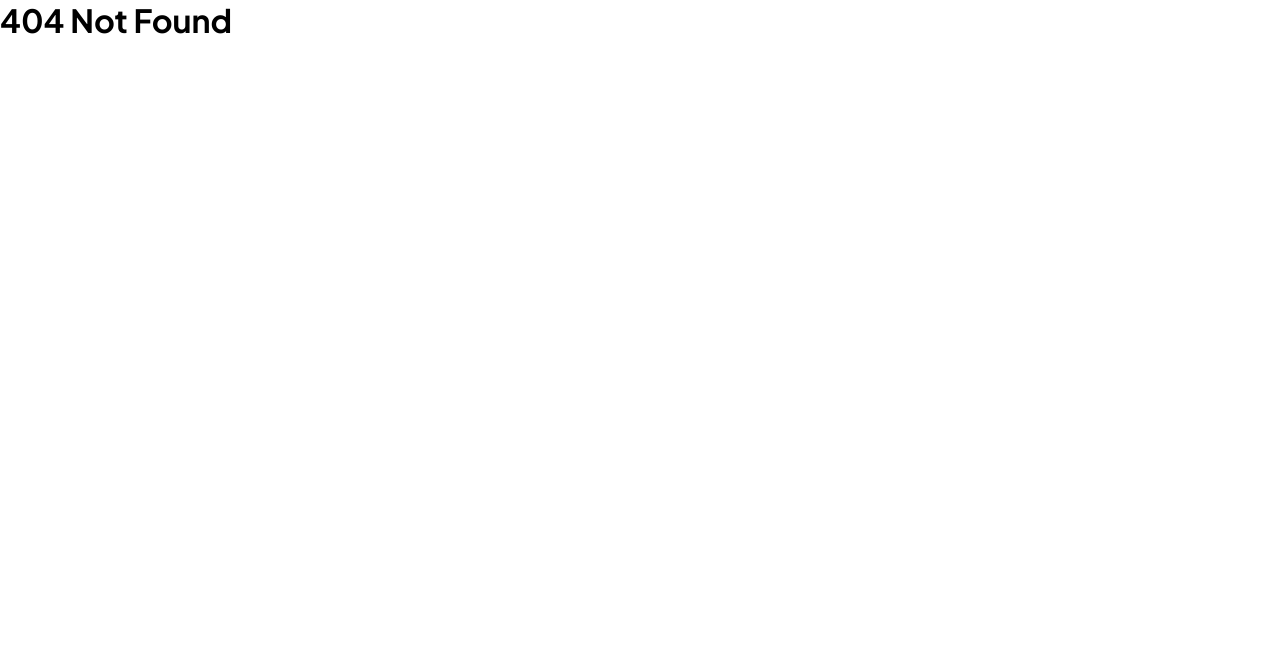
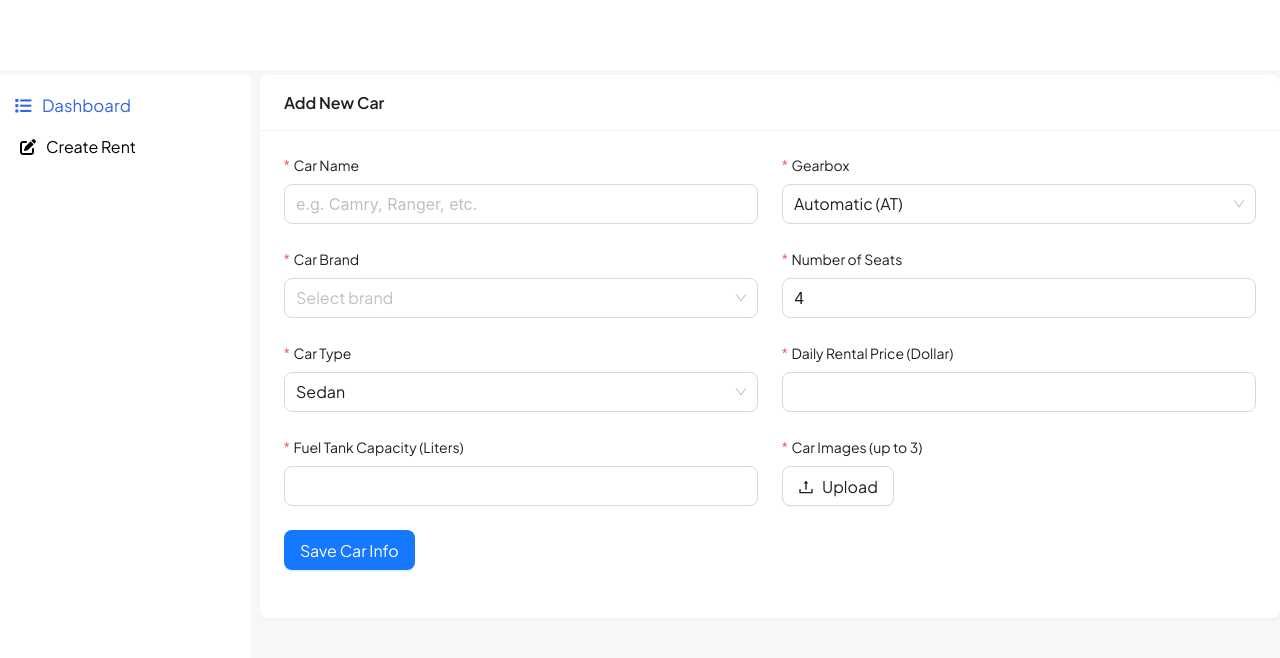
Before and after one commit to ncbachhhh/X35-FE, a React (Create React App) app: page /admin/create-rent in a window 1280 px wide. Before the commit this address had no page. Shown: the top 658 px of the page. Built offline with nearby package versions, Linux system fonts and the light colour scheme.

Commit message:
update create rent car

```diff
--- a/src/App.js
+++ b/src/App.js
@@ -13,6 +13,7 @@ import { AuthProvider } from "./contexts/auth.context.js";
 import VerifyEmail from "./pages/VerifyEmail/VerifyEmail.jsx";
 import LayoutAdmin from "./components/layouts/LayoutAdmin.jsx";
 import HomeAdmin from "./pages/Admin/HomeAdmin/HomeAdmin.jsx";
+import CreateRent from "./pages/Admin/CreateRent/CreateRent.jsx";
 
 function App() {
   return (
@@ -49,6 +50,7 @@ function App() {
 
             <Route path="/admin" element={<LayoutAdmin />} >
               <Route path="" element={<HomeAdmin />} />
+              <Route path="create-rent" element={<CreateRent />} />
             </Route>
 
             <Route path="*" element={<h1>404 Not Found</h1>} />
--- a/src/components/layouts/LayoutAdmin.jsx
+++ b/src/components/layouts/LayoutAdmin.jsx
@@ -1,13 +1,14 @@
-import React from 'react'
+import React, { useState } from 'react'
 import HeaderAdmin from './HeaderAdmin/HeaderAdmin'
 import { Outlet } from 'react-router-dom'
 import SidebarAdmin from './SidebarAdmin/SidebarAdmin'
 
 export default function LayoutAdmin() {
+  const [page, setPage] = useState(1);
   return (
     <>
         <HeaderAdmin />
-        <SidebarAdmin />
+        <SidebarAdmin page={page} setPage={setPage}/>
         <Outlet />
     </>
   )
--- a/src/components/layouts/SidebarAdmin/SidebarAdmin.css
+++ b/src/components/layouts/SidebarAdmin/SidebarAdmin.css
@@ -1,8 +1,20 @@
 .sidebar-admin-container {
   position: fixed;
-  top: calc(70px + 1px);
+  top: calc(70px + 5px);
   left: 0;
-  height: calc(100vh - 70px - 1px);
+  height: calc(100vh - 70px - 5px);
   width: 250px;
   background-color: white;
+  display: flex;
+  flex-direction: column;
+  padding: 20px;
+  z-index: 1000;
+  gap: 20px;
 }
+
+.sidebar-admin-item {
+  display: flex;
+  gap: 10px;
+  align-items: center;
+  cursor: pointer;
+}
--- a/src/components/layouts/SidebarAdmin/SidebarAdmin.jsx
+++ b/src/components/layouts/SidebarAdmin/SidebarAdmin.jsx
@@ -1,6 +1,23 @@
 import React from "react";
 import "./SidebarAdmin.css";
+import { useNavigate } from "react-router-dom";
 
-export default function SidebarAdmin() {
-  return <div className="sidebar-admin-container">SidebarAdmin</div>;
+export default function SidebarAdmin({ page, setPage }) {
+  const navigate = useNavigate();
+  const handleClick = (page, link) => {
+    setPage(page);
+    navigate(link);
+  };
+  return (
+    <div className="sidebar-admin-container">
+      <div className="sidebar-admin-item" style={{ color: page === 1 ? "#3563E9" : "#000", scale: page === 1 && "1.05" }} onClick={() => handleClick(1, '/admin')}>
+        <i className="fa-solid fa-list"></i>
+        <span className="sidebar-admin-title">Dashboard</span>
+      </div>
+      <div className="sidebar-admin-item" style={{ color: page === 2 ? "#3563E9" : "#000", scale: page === 2 && "1.05" }} onClick={() => handleClick(2, '/admin/create-rent')}>
+        <i class="fa-solid fa-pen-to-square"></i>
+        <span>Create Rent</span>
+      </div>
+    </div>
+  );
 }
--- /dev/null
+++ b/src/pages/Admin/CreateRent/CreateRent.jsx
@@ -0,0 +1,102 @@
+import React from "react";
+import "./CreateRent.css";
+import { Form, Input, InputNumber, Select, Upload, Button, message, Card, Row, Col } from "antd";
+import { UploadOutlined } from "@ant-design/icons";
+import { Option } from "antd/es/mentions";
+
+export default function CreateRent() {
+  const [form] = Form.useForm();
+
+  const handleFinish = (values) => {
+    console.log("Form data:", values);
+    message.success("Submitted successfully!");
+  };
+
+  const normFile = (e) => {
+    if (Array.isArray(e)) {
+      return e;
+    }
+    return e?.fileList;
+  };
+
+  return (
+    <div className="outlet-admin create-rent-container">
+      <Card title="Add New Car" bordered={false}>
+        <Form
+          form={form}
+          layout="vertical"
+          onFinish={handleFinish}
+          initialValues={{
+            seat: 4,
+            type: "Sedan",
+            gearbox: "AT",
+          }}
+        >
+          <Row gutter={24}>
+            {/* Left Column */}
+            <Col span={12}>
+              <Form.Item label="Car Name" name="name" rules={[{ required: true, message: "Please enter the car name!" }]}>
+                <Input size="large" placeholder="e.g. Camry, Ranger, etc." />
+              </Form.Item>
+
+              <Form.Item label="Car Brand" name="brand" rules={[{ required: true, message: "Please select the car brand!" }]}>
+                <Select size="large" placeholder="Select brand">
+                  <Option value="Toyota">Toyota</Option>
+                  <Option value="Ford">Ford</Option>
+                  <Option value="Mercedes">Mercedes</Option>
+                  <Option value="Honda">Honda</Option>
+                  <Option value="BMW">BMW</Option>
+                </Select>
+              </Form.Item>
+
+              <Form.Item label="Car Type" name="type" rules={[{ required: true, message: "Please select car type!" }]}>
+                <Select size="large" placeholder="Select car type">
+                  <Option value="Sedan">Sedan</Option>
+                  <Option value="SUV">SUV</Option>
+                  <Option value="Truck">Truck</Option>
+                  <Option value="Hatchback">Hatchback</Option>
+                </Select>
+              </Form.Item>
+
+              <Form.Item label="Fuel Tank Capacity (Liters)" name="tank" rules={[{ required: true, message: "Please enter tank capacity!" }]}>
+                <InputNumber size="large" min={1} max={100} style={{ width: "100%" }} />
+              </Form.Item>
+            </Col>
+
+            {/* Right Column */}
+            <Col span={12}>
+              <Form.Item label="Gearbox" name="gearbox" rules={[{ required: true, message: "Please select gearbox type!" }]}>
+                <Select size="large">
+                  <Option value="AT">Automatic (AT)</Option>
+                  <Option value="MT">Manual (MT)</Option>
+                </Select>
+              </Form.Item>
+
+              <Form.Item label="Number of Seats" name="seat" rules={[{ required: true, message: "Please enter seat count!" }]}>
+                <InputNumber size="large" min={2} max={50} style={{ width: "100%" }} />
+              </Form.Item>
+
+              <Form.Item label="Daily Rental Price (Dollar)" name="price" rules={[{ required: true, message: "Please enter rental price!" }]}>
+                <InputNumber size="large" min={100000} step={10000} style={{ width: "100%" }} formatter={(value) => `${value}`.replace(/\B(?=(\d{3})+(?!\d))/g, ",")} />
+              </Form.Item>
+
+              <Form.Item label="Car Images (up to 3)" name="image" valuePropName="fileList" getValueFromEvent={normFile} rules={[{ required: true, message: "Please upload images!" }]}>
+                <Upload name="image" listType="picture" beforeUpload={() => false} maxCount={3}>
+                  <Button size="large" icon={<UploadOutlined />}>
+                    Upload
+                  </Button>
+                </Upload>
+              </Form.Item>
+            </Col>
+          </Row>
+
+          <Form.Item>
+            <Button type="primary" size="large" htmlType="submit">
+              Save Car Info
+            </Button>
+          </Form.Item>
+        </Form>
+      </Card>
+    </div>
+  );
+}
--- a/src/pages/Admin/HomeAdmin/HomeAdmin.css
+++ b/src/pages/Admin/HomeAdmin/HomeAdmin.css
@@ -1,8 +1,6 @@
 .outlet-admin {
-  position: fixed;
-  top: calc(70px + 1px);
-  left: 250px;
-  width: calc(100vw - 250px);
-  height: calc(100vh - 70px - 1px);
+  width: 100vw;
+  height: 100vh;
+  padding: calc(70px + 5px) 0px 0px 260px;
   background-color: #f6f7f9;
 }
```
Also changed, not shown: src/pages/Admin/CreateRent/CreateRent.css (added).
